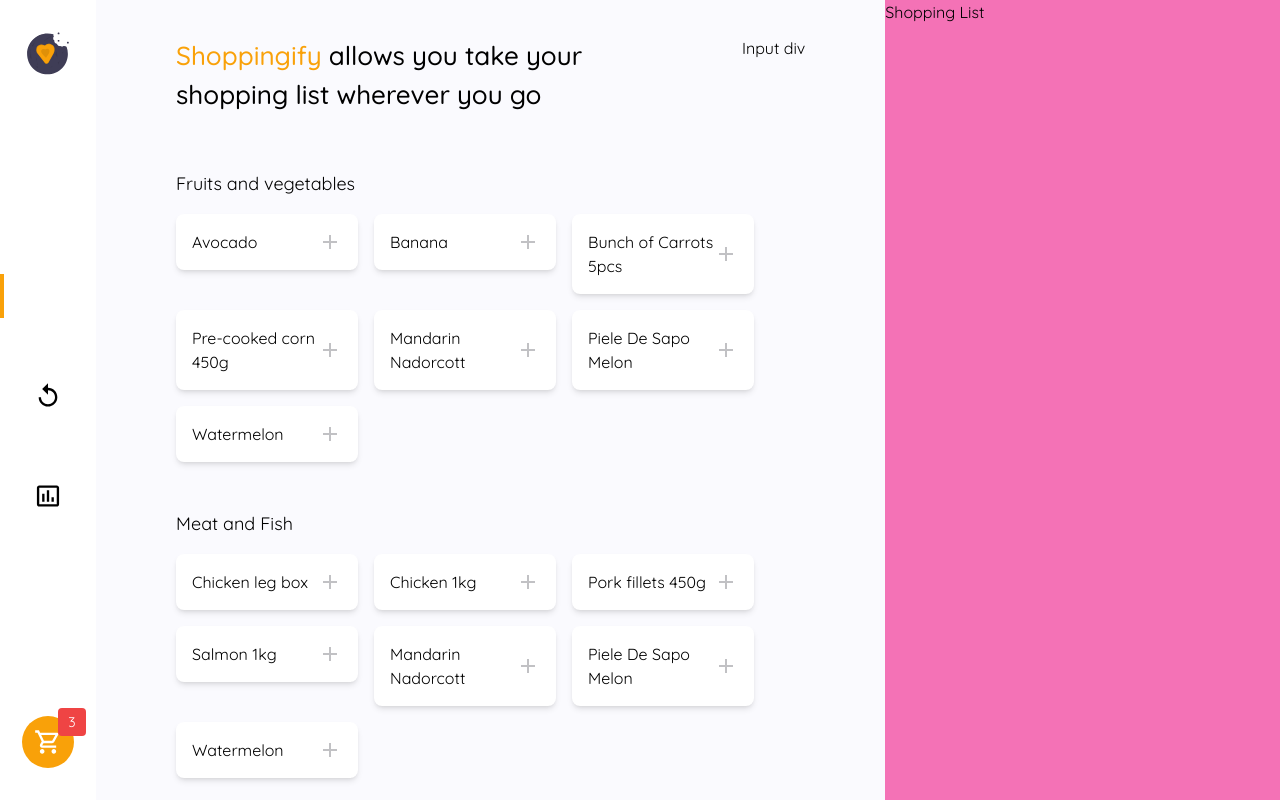
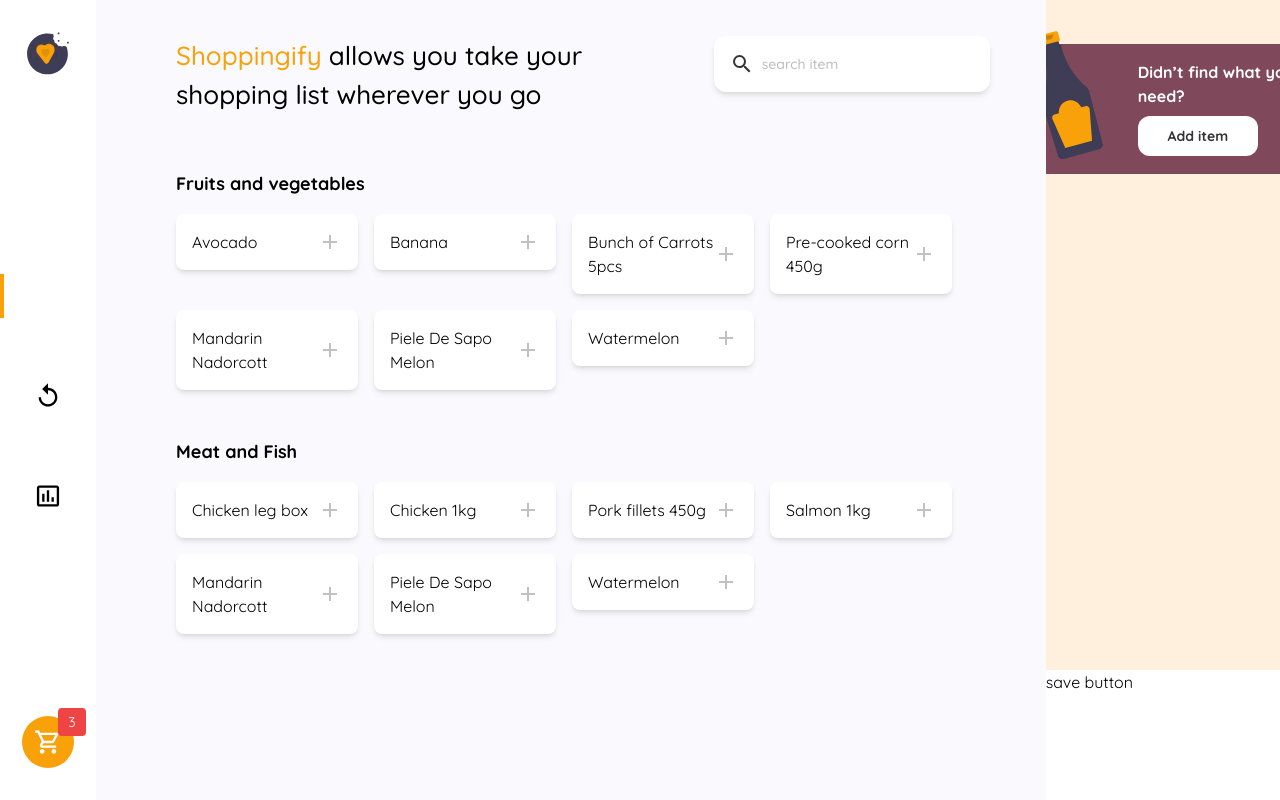
Before and after one commit to OsamaMalik651/shoppingify-master, a React (Create React App) app in the folder client/: page / in a window 1280 px wide. Built offline with nearby package versions, Linux system fonts and the light colour scheme; some icons are missing.

Commit message:
created search input button updated classes created skeleton shopping list component

```diff
--- a/client/src/Pages/ItemsPage/index.js
+++ b/client/src/Pages/ItemsPage/index.js
@@ -1,7 +1,11 @@
-import React from 'react'
+import React, { useState } from 'react'
 import Item from '../../components/Item'
+import { MdSearch } from "react-icons/md";
+import { ReactComponent as BottleIcon } from "../../assets/bottle.svg";
 
 const ItemsPage = () => {
+    const [searchTerm, setSearchTerm] = useState('');
+
     const items = [
         {
             category: "Fruits and vegetables",
@@ -12,29 +16,15 @@
             category: "Meat and Fish",
             items: ['Chicken leg box', 'Chicken 1kg', 'Pork fillets 450g', 'Salmon 1kg',
                 'Mandarin Nadorcott', 'Piele De Sapo Melon', 'Watermelon']
-        }, {
-            category: "Fruits and vegetables 2",
-            items: ['Avocado', 'Banana', 'Bunch of Carrots 5pcs', 'Pre-cooked corn 450g',
-                'Mandarin Nadorcott', 'Piele De Sapo Melon', 'Watermelon']
-        },
-        {
-            category: "Meat and Fish 2",
-            items: ['Chicken leg box', 'Chicken 1kg', 'Pork fillets 450g', 'Salmon 1kg',
-                'Mandarin Nadorcott', 'Piele De Sapo Melon', 'Watermelon']
-        }, {
-            category: "Fruits and vegetables 2",
-            items: ['Avocado', 'Banana', 'Bunch of Carrots 5pcs', 'Pre-cooked corn 450g',
-                'Mandarin Nadorcott', 'Piele De Sapo Melon', 'Watermelon']
-        },
-        {
-            category: "Meat and Fish 2",
-            items: ['Chicken leg box', 'Chicken 1kg', 'Pork fillets 450g', 'Salmon 1kg',
-                'Mandarin Nadorcott', 'Piele De Sapo Melon', 'Watermelon']
         }];
+    const handleSearchTerm = (e) => {
+        setSearchTerm(e.target.value);
+    }
+
     const renderedItems = items.map((item) => {
         return (
             <div key={item.category} className='flex flex-col flex-wrap gap-4 text-lg font-md text-black'>
-                <h6>{item.category}</h6>
+                <h6 className='text-lg font-bold'>{item.category}</h6>
                 <div className='flex flex-wrap gap-4 '>
                     {item.items.map((listItem,) => {
                         return (
@@ -44,11 +34,11 @@
                 </div>
             </div>
         )
-    })
+    });
 
     return (
         <div className='bg-slate-700 flex flex-1 '>
-            <div className='flex flex-col gap-12 px-20 py-7 bg-pageBackground basis-2/3 overflow-scroll'>
+            <div className='flex flex-col gap-12 ps-20 pe-14 py-7 bg-pageBackground overflow-y-scroll'>
                 {/* Heading Div */}
                 <div className='flex justify-between py-2'>
                     {/* Heading Text */}
@@ -56,8 +46,17 @@
                         <h1><span className='text-highlight'>Shoppingify</span> allows you take your shopping list wherever you go</h1>
                     </div>
                     {/* Input Div */}
-                    <div>
-                        Input div
+                    <div className='flex flex-1 items-start justify-end'>
+                        <div className='bg-white flex flex-1 max-w-[276px] h-14 px-4 rounded-xl items-center shadow-md focus-within:border-2 border-bgOrange'>
+                            <MdSearch className='w-6 h-6 text-iconBlack' />
+                            <input
+                                type="text"
+                                placeholder='search item'
+                                className='flex flex-1 px-2 h-full bg-transparent outline-none placeholder-placeholderGray text-sm font-medium'
+                                value={searchTerm}
+                                onChange={handleSearchTerm}
+                            />
+                        </div>
                     </div>
                 </div>
                 {/* Items Div */}
@@ -65,8 +64,21 @@
                     {renderedItems}
                 </div>
             </div>
-            <div className='bg-pink-400 flex basis-1/3'>
-                Shopping List
+            <div className='bg-bgLightOrange max-w-[390px] flex flex-col basis-1/3 pt-11 overflow-y-scroll '>
+                <div className='flex flex-col flex-1 ps-11 pe-7 items-center ' >
+                    <div className='bg-[#80485B] flex flex-1 max-h-[130px] w-[310px] rounded-3xl px-7 relative py-4'>
+                        <BottleIcon className='absolute -top-[18px] left-2' />
+                        <div className='ml-auto flex flex-1 max-w-[160px] flex-col gap-2'>
+                            <span className='text-white text-base font-bold'>Didn’t find what you need?</span>
+                            <button className='bg-white text-iconBlack text-sm font-bold  py-[10px] h-10 w-[120px] rounded-xl'>Add item</button>
+                        </div>
+
+                    </div>
+                    <div></div>
+                </div>
+                <div className='bg-white flex-1 max-h-[130px]'>
+                    save button
+                </div>
             </div>
         </div>
 
--- a/client/tailwind.config.js
+++ b/client/tailwind.config.js
@@ -11,7 +11,11 @@
       current: 'currentColor',
       'highlight': '#F9A109',
       'pageBackground': '#FAFAFE',
-      'iconGray': '#C1C1C4'
+      'iconGray': '#C1C1C4',
+      'iconBlack': '#34333A',
+      'placeholderGray': '#BDBDBD',
+      'bgOrange': '#F9A109',
+      'bgLightOrange': '#FFF0DE'
     },
     extend: {
       fontFamily: {
```
Also changed, not shown: client/src/assets/bottle.svg (added), 1 other file (tests, documents, lock files or other folders).
